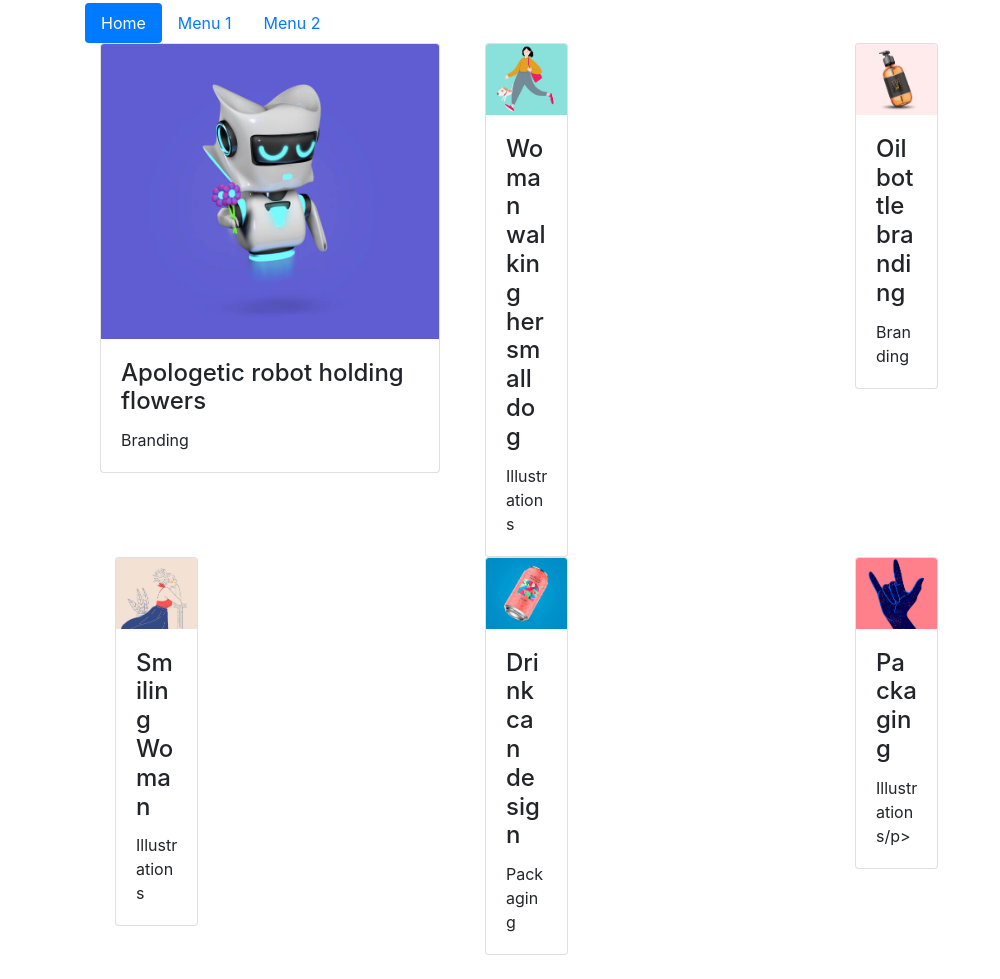
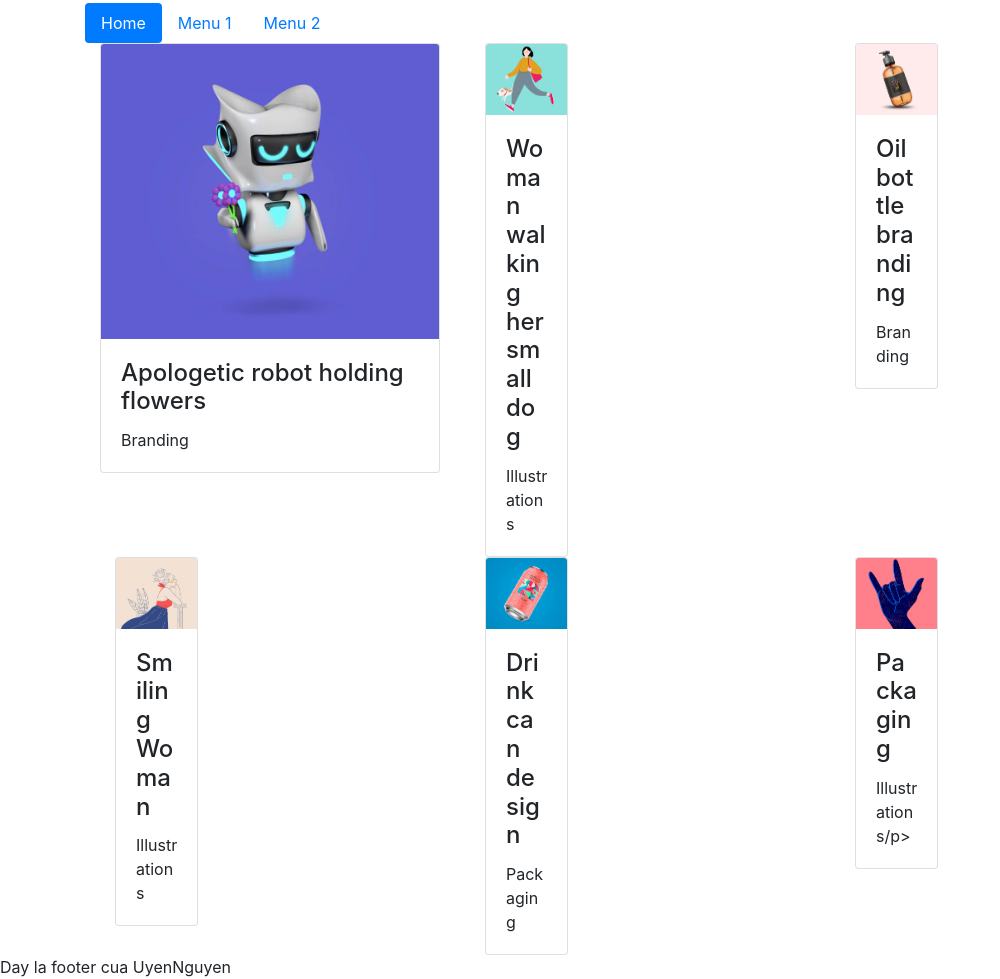
Before and after one commit to uyenguyen-glitch/demo_git, a plain HTML site: page index.html in a window 1280 px wide. Shown: the part 813-1792 px from the top of the page, without its empty margins (0-1000 px from the left). Before the commit the page ends 1768 px from the top, so only its background shows below. Drawn offline with nearby package versions, Linux system fonts and the light colour scheme.

Commit message:
footer by UyenNguyen

```diff
--- a/index.html
+++ b/index.html
@@ -213,6 +213,8 @@
         </div>
       </div>
     </section>
+
+    <section>Day la footer cua UyenNguyen</section>
     <!-- Optional JavaScript -->
     <!-- jQuery first, then Popper.js, then Bootstrap JS -->
     <script
```
